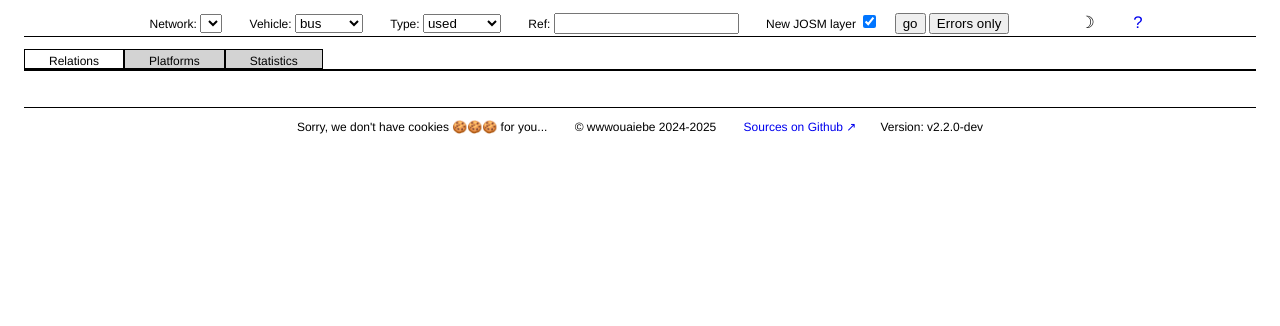
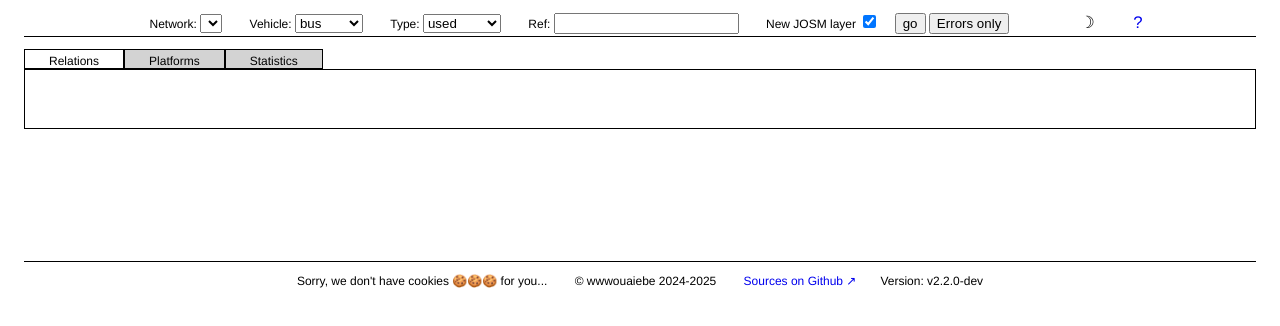
Before and after one commit to wwwouaiebe/OsmGtfsCompare, a website with bundled scripts: page src/index.html in a window 1280 px wide. Built offline with nearby package versions, Linux system fonts and the light colour scheme.

Commit message:
Review interface

```diff
--- a/src/index.css
+++ b/src/index.css
@@ -63,7 +63,6 @@ body {
 	line-height: normal;
 	font-family: Helvetica, Arial, sans-serif;
 	font-size: 12px;
-    margin-bottom: 5em;
 	margin-left: 2em;
 	margin-right: 2em;
 	color: var(--main-color);
@@ -111,10 +110,6 @@ footer {
 footer span {
 	margin-left: 1em;
 	margin-right: 1em;
-}
-
-main {
-	margin-bottom: 3em;
 }
 
 label {
@@ -204,12 +199,13 @@ main.errorsOnly div.haveErrors > p {
 
 .pane {
 	border-style: solid;
+	min-height: 5em;
 	border-width: 0.1em;
 	margin: 0;
 	padding: 0em;
-	overflow-y: scroll;
-	max-height: 300px;
+	margin-bottom: 1em;
 }
+
 .pane h1 {
     font-size:  160%;
 	font-weight: bold;
@@ -241,12 +237,12 @@ main.errorsOnly div.haveErrors > p {
 }
 
 #routesLinks {
-	position:sticky;
-	top: 0;
 	width: 1em;
 	height: 2em;
-	padding-top: 2em;
 	overflow: hidden;
+	border-left: 1em;
+	border-left-style: solid;
+	border-left-color: red;
 	color:red;
 	background-color: red;
 	text-align: center;
@@ -258,9 +254,6 @@ main.errorsOnly div.haveErrors > p {
 	color: var(--main-color);
 	background-color: var(--main-background-color);
 	padding:1em;
-	border-left: 1em;
-	border-left-color: red;
-	border-left-style: solid;
 }
 
 .hiddenPane,
```
